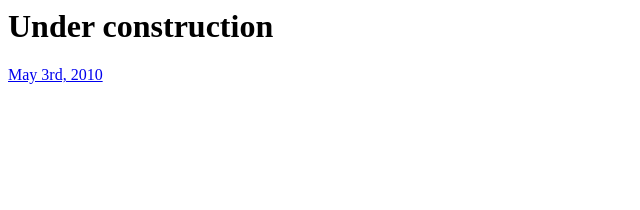
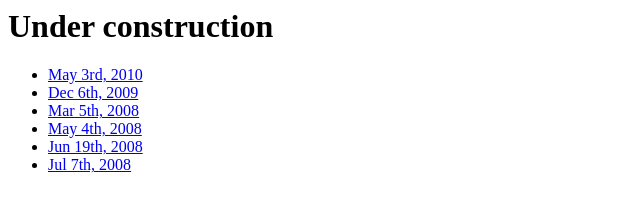
Before and after one commit to thisnotmine/thisnotmine.github.io, a plain HTML site: page index.html in a window 1280 px wide. Shown: the whole page, without its empty margins (0-640 px from the left). Drawn offline with Linux system fonts and the light colour scheme.

Commit message:
Update index.html

```diff
--- a/index.html
+++ b/index.html
@@ -1,6 +1,13 @@
 <html>
 <body>
   <h1>Under construction</h1>
-  <a href="030510.html">May 3rd, 2010</a>
+  <ul>
+    <li><a href="030510.html">May 3rd, 2010</a></li>
+    <li><a href="061209.html">Dec 6th, 2009</a></li>
+    <li><a href="080305.html">Mar 5th, 2008</a></li>
+    <li><a href="080504.html">May 4th, 2008</a></li>
+    <li><a href="080619.html">Jun 19th, 2008</a></li>
+    <li><a href="080703.html">Jul 7th, 2008</a></li>
+  </ul>
 </body>
 </html>
```
